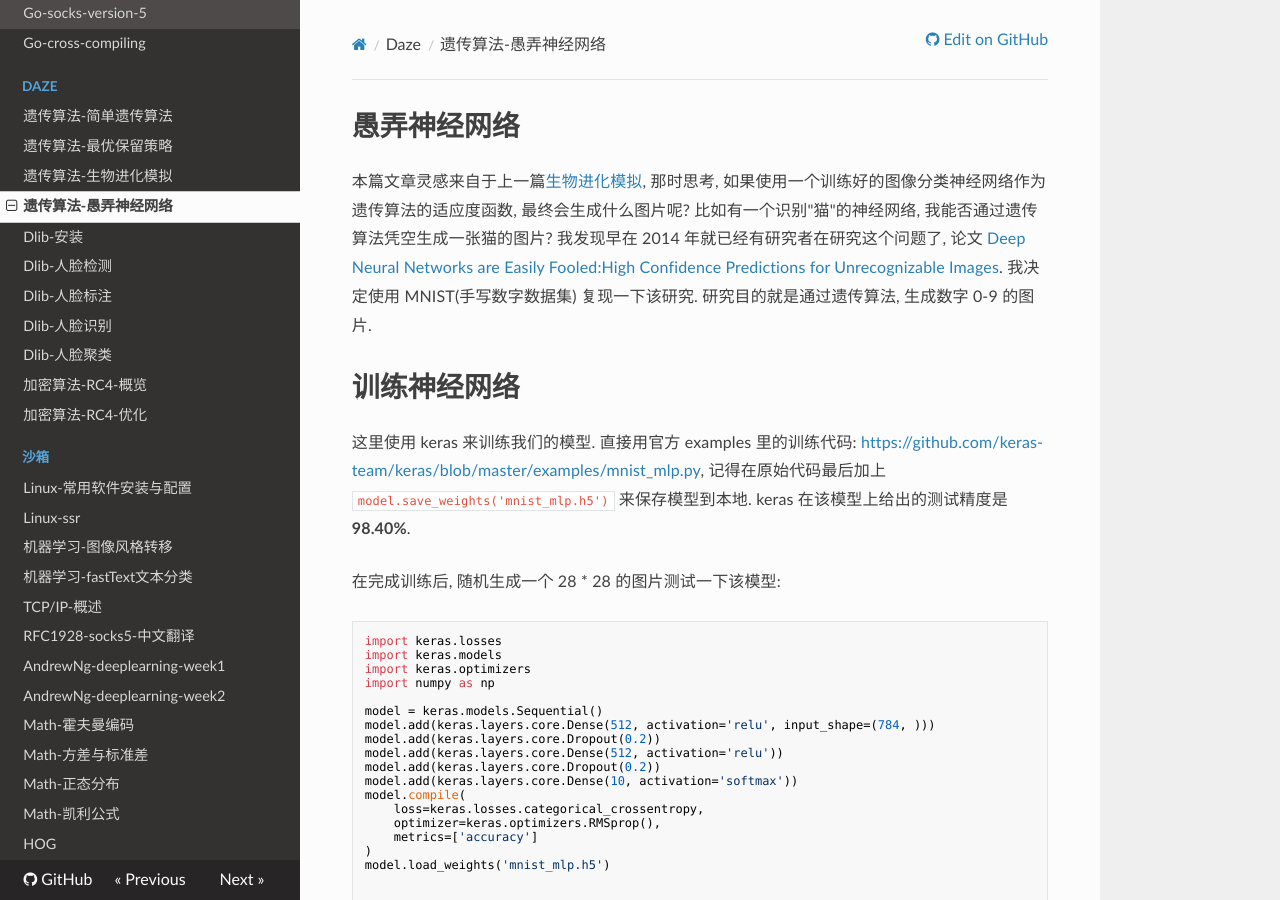
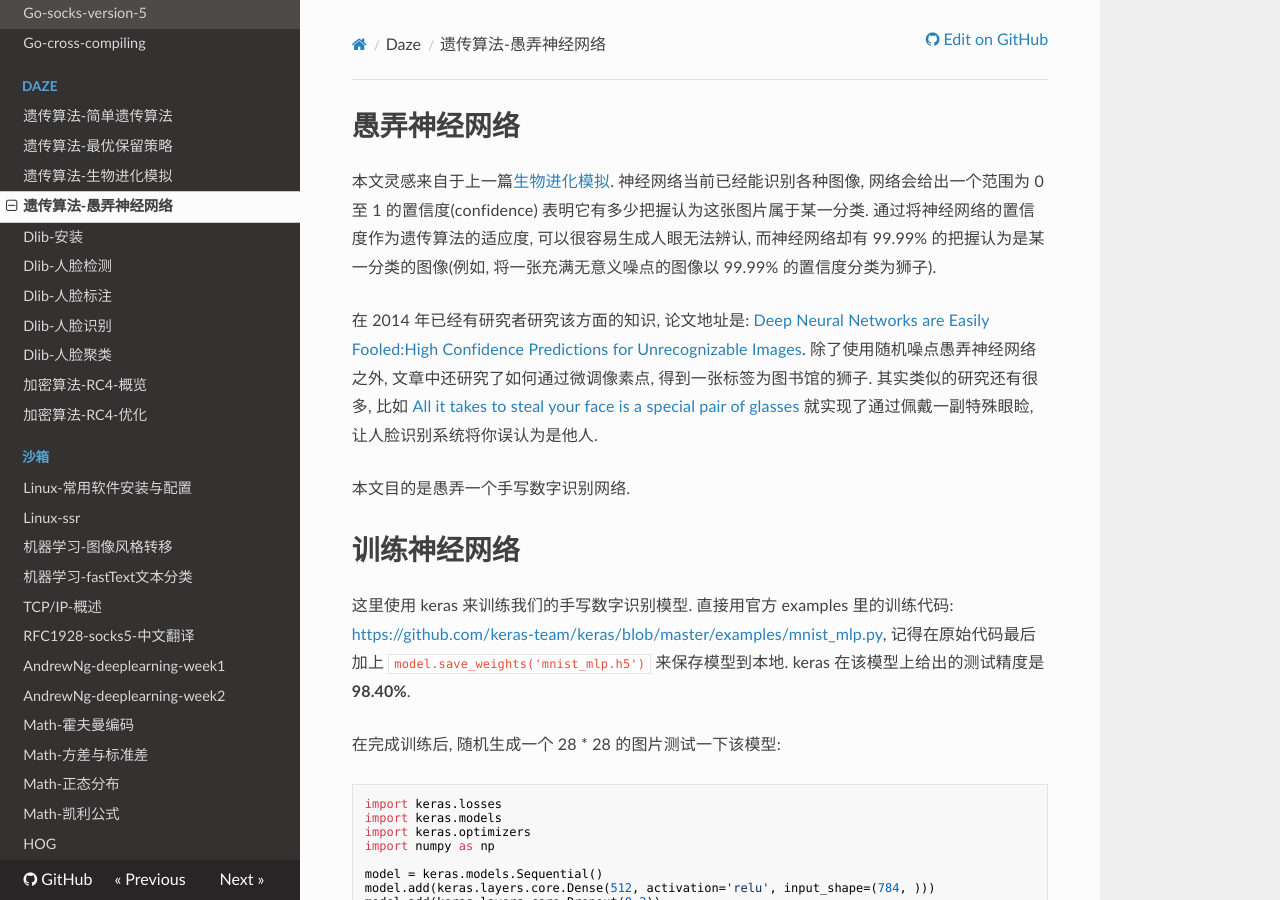
Before and after one commit to J14032016/accu, an MkDocs documentation site: the page built from docs/content/daze/ga/fooled_nn.md, in a window 1280 px wide and 900 px high. Built offline with MkDocs 1.6.1, drawn with Linux system fonts in a browser that asks for light colours; nearby versions of some CDN libraries; old or Windows-style settings are respelled for this version of MkDocs; some of the changed text lies outside the part shown.

Commit message:
2018-01-29 12:04:33

````diff
--- a/docs/content/daze/ga/fooled_nn.md
+++ b/docs/content/daze/ga/fooled_nn.md
@@ -1,10 +1,14 @@
 # 愚弄神经网络
 
-本篇文章灵感来自于上一篇[生物进化模拟](/content/daze/ga/evolve/), 那时思考, 如果使用一个训练好的图像分类神经网络作为遗传算法的适应度函数, 最终会生成什么图片呢? 比如有一个识别"猫"的神经网络, 我能否通过遗传算法凭空生成一张猫的图片? 我发现早在 2014 年就已经有研究者在研究这个问题了, 论文 [Deep Neural Networks are Easily Fooled:High Confidence Predictions for Unrecognizable Images](https://arxiv.org/pdf/1412.1897.pdf). 我决定使用 MNIST(手写数字数据集) 复现一下该研究. 研究目的就是通过遗传算法, 生成数字 0-9 的图片.
+本文灵感来自于上一篇[生物进化模拟](/content/daze/ga/evolve/). 神经网络当前已经能识别各种图像, 网络会给出一个范围为 0 至 1 的置信度(confidence) 表明它有多少把握认为这张图片属于某一分类. 通过将神经网络的置信度作为遗传算法的适应度, 可以很容易生成人眼无法辨认, 而神经网络却有 99.99% 的把握认为是某一分类的图像(例如, 将一张充满无意义噪点的图像以 99.99% 的置信度分类为狮子).
+
+在 2014 年已经有研究者研究该方面的知识, 论文地址是: [Deep Neural Networks are Easily Fooled:High Confidence Predictions for Unrecognizable Images](https://arxiv.org/pdf/1412.1897.pdf). 除了使用随机噪点愚弄神经网络之外, 文章中还研究了如何通过微调像素点, 得到一张标签为图书馆的狮子. 其实类似的研究还有很多, 比如 [All it takes to steal your face is a special pair of glasses](https://qz.com/1191083/hugh-masekelas-extraordinary-life-and-music/) 就实现了通过佩戴一副特殊眼睑, 让人脸识别系统将你误认为是他人.
+
+本文目的是愚弄一个手写数字识别网络.
 
 # 训练神经网络
 
-这里使用 keras 来训练我们的模型. 直接用官方 examples 里的训练代码: [https://github.com/keras-team/keras/blob/master/examples/mnist_mlp.py](https://github.com/keras-team/keras/blob/master/examples/mnist_mlp.py), 记得在原始代码最后加上 `model.save_weights('mnist_mlp.h5')` 来保存模型到本地. keras 在该模型上给出的测试精度是 **98.40%**.
+这里使用 keras 来训练我们的手写数字识别模型. 直接用官方 examples 里的训练代码: [https://github.com/keras-team/keras/blob/master/examples/mnist_mlp.py](https://github.com/keras-team/keras/blob/master/examples/mnist_mlp.py), 记得在原始代码最后加上 `model.save_weights('mnist_mlp.h5')` 来保存模型到本地. keras 在该模型上给出的测试精度是 **98.40%**.
 
 在完成训练后, 随机生成一个 28 * 28 的图片测试一下该模型:
 
@@ -164,7 +168,7 @@
             break
 ```
 
-在目录 `mnist_ga_fooled` 下保存了最终生成的数字 0-9 的图片, 每张图片在对应分类器下都有 99% 以上的概率. 结果有点有趣, 我们获得的是一推没有任何意义的噪点. 下示图片从左至右分别为数字 0-9.
+在目录 `mnist_ga_fooled` 下保存了最终生成的数字 0-9 的图片, 每张图片在对应分类器下都有 99% 以上的概率. 下示图片从左至右分别为数字 0 至 9. 真是有趣.
 
 ![img](/img/daze/ga/fooled_nn/0.bmp)
 ![img](/img/daze/ga/fooled_nn/1.bmp)
````
Also changed, not shown: other parts of docs/content/daze/ga/fooled_nn.md (+0 -2 lines).
